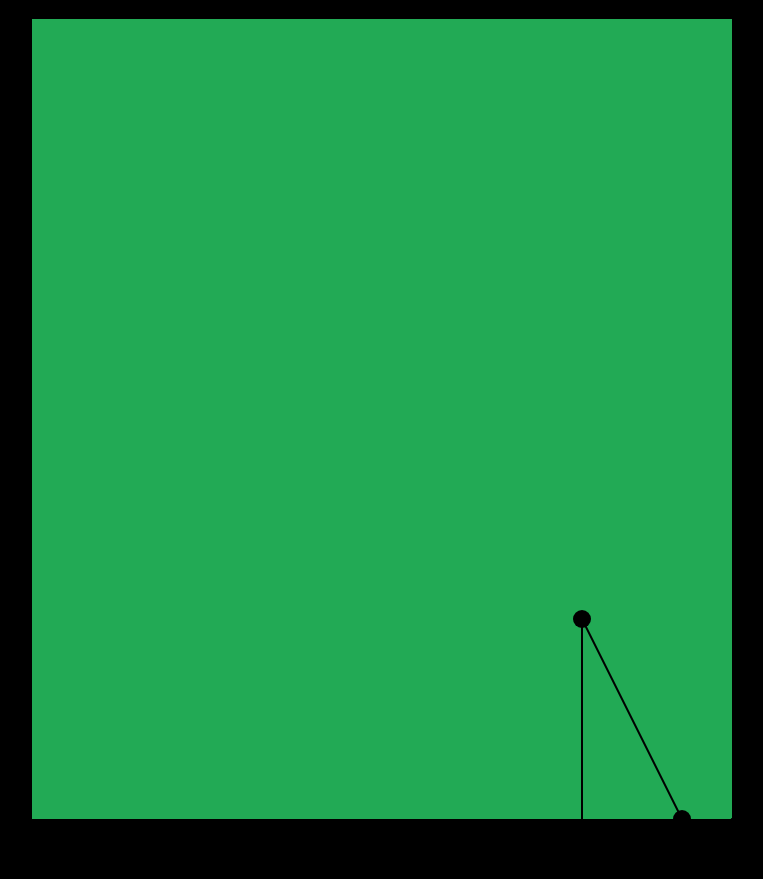
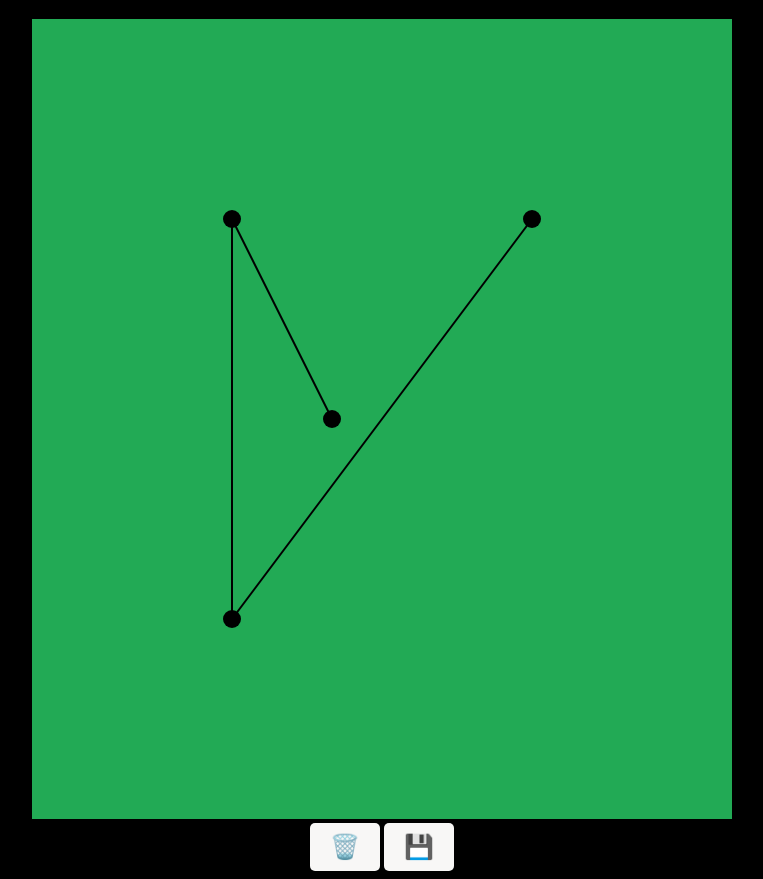
Before and after one commit to self1am/VirtualWorld, a plain HTML site: page index.html in a window 1280 px wide. Shown: the part 61-940 px from the top of the page, without its empty margins (258-1021 px from the left). Before the commit the page ends 892 px from the top, so only its background shows below. Drawn offline with Linux system fonts and the light colour scheme.

Commit message:
road generation: 1

```diff
--- a/index.html
+++ b/index.html
@@ -16,6 +16,8 @@
         <button onclick="removeRandomSegment()">Remove Segment</button>
         <button onclick="removeRandomPoint()">Remove Point</button>
         <button onclick="removeAll()">Remove All</button> -->
+        <button onclick="dispose()">🗑️</button>
+        <button onclick="save()">💾</button>
     </div>
 
     <script src="js/graphEditor.js"></script>
@@ -24,6 +26,8 @@
     <script src="js/math/graph.js"></script>
     <script src="js/primitives/point.js"></script>
     <script src="js/primitives/segment.js"></script>
+    <script src="js/primitives/polygon.js"></script>
+    <script src="js/primitives/envelope.js"></script>
     <script>
 
         // function removeAll(){
@@ -102,24 +106,30 @@
         const s2 = new Segment(p2,p3);
         const s3 = new Segment(p1,p4);
 
+        const graphString = localStorage.getItem("graph");
+        const graphInfo = graphString ? JSON.parse( graphString ) : null;
 
-        const graph = new Graph([p1, p2, p3, p4], [s1, s2, s3]);
+        const graph = graphInfo ? Graph.load(graphInfo) : new Graph([p1, p2, p3, p4], [s1, s2, s3]);
         const viewport = new Viewport(myCanvas);
         const graphEditor = new GraphEditor(viewport, graph);
 
         animate();
 
         function animate(){
-            ctx.clearRect(0, 0, myCanvas.width, myCanvas.height);
-            ctx.save();
-            ctx.translate(viewport.center.x, viewport.center.y);
-            ctx.scale(1 / viewport.zoom, 1 / viewport.zoom);
-            const offset = viewport.getOffset();
-            ctx.translate(offset.x, offset.y);
+            viewport.render();
             graphEditor.display();
-            ctx.restore();
+            // new Polygon(graph.points).draw(ctx);
+            new Envelope(graph.segments[0], 80).draw(ctx);
+            requestAnimationFrame(animate);
+        }
 
-            requestAnimationFrame(animate);
+
+        function dispose(){
+            graphEditor.dispose();
+        }
+
+        function save(){
+            localStorage.setItem("graph", JSON.stringify(graph));
         }
 
     </script>
--- a/js/graphEditor.js
+++ b/js/graphEditor.js
@@ -14,6 +14,12 @@ class GraphEditor {
         this.#addEventListeners();
     }
 
+    dispose(){
+        this.graph.dispose();
+        this.selected = null;
+        this.hovered = null;
+    }
+
     #addEventListeners(){
         this.canvas.addEventListener("mousedown", this.#handleMouseDown.bind(this));
         this.canvas.addEventListener("mousemove", this.#handleMouseMove.bind(this));
@@ -22,7 +28,7 @@ class GraphEditor {
     }
 
     #handleMouseMove(event){
-        this.mouse = this.viewport.getMouse(event);
+        this.mouse = this.viewport.getMouse(event, true);
         this.hovered = getNearestPoint(this.mouse, this.graph.points);
         if(this.dragging){
             this.selected.x = this.mouse.x;
--- a/js/math/graph.js
+++ b/js/math/graph.js
@@ -2,6 +2,16 @@ class Graph {
     constructor(points = [], segments = []){
         this.points = points;
         this.segments = segments;
+    }
+
+    static load(info){
+        const points = info.points.map((i) => new Point(i.x, i.y));
+        const segments = info.segments.map((i) => new Segment(
+            points.find((p) => p.equals(i.p1)),
+            points.find((p) => p.equals(i.p2))
+        ));
+
+        return new Graph(points, segments);
     }
 
     addPoint(point){
--- a/js/math/util.js
+++ b/js/math/util.js
@@ -30,3 +30,18 @@ function getTouchPosition(touch) {
       (touch.clientY - rect.top) / this.zoom
     );
   }
+
+function scale(p, scaler){
+    return new Point(p.x*scaler, p.y*scaler);
+}
+
+function translate(loc, angle, offset){
+    return new Point(
+        loc.x + Math.cos(angle) * offset,
+        loc.y + Math.sin(angle) * offset
+    );
+}
+
+function angle(p){
+    return Math.atan2(p.y, p.x);
+}
--- /dev/null
+++ b/js/primitives/envelope.js
@@ -0,0 +1,25 @@
+class Envelope{
+    constructor(skeleton, width){
+        this.skeleton = skeleton;
+        this.poly = this.#generatePolygon(width);
+    }
+
+    #generatePolygon(width){
+        const {p1, p2} = this.skeleton;
+
+        const radius = width/2;
+        const alpha = angle(subtract(p1,p2));
+        const alpha_cw = alpha + Math.PI/2;
+        const alphs_ccw = alpha - Math.PI/2;
+        const p1_ccw = translate(p1, alphs_ccw, radius);
+        const p2_ccw = translate(p2, alphs_ccw, radius);
+        const p1_cw = translate(p1, alpha_cw, radius);
+        const p2_cw = translate(p2, alpha_cw, radius);
+
+        return new Polygon(p1_ccw, p2_ccw, p2_cw, p1_cw);
+    }
+
+    draw(ctx){
+        this.poly.draw(ctx);
+    }
+}
--- /dev/null
+++ b/js/primitives/polygon.js
@@ -0,0 +1,19 @@
+class Polygon{
+    constructor(points){
+        this.points = points;
+    }
+
+    draw(ctx, {stroke = "blue", linewidth = 2, fill = "rgba(0, 0, 255, 0.3)"} = {}){
+        ctx.beginPath();
+        ctx.fillStyle = fill;
+        ctx.strokeStyle = stroke;
+        ctx.lineWidth = linewidth;
+        ctx.moveTo(this.points[0].x, this.points[0].y);
+        for(let i = 1; i < this.points.length; i++){
+            ctx.lineTo(this.points[i].x, this.points[i].y);
+        }
+        ctx.closePath();
+        ctx.fill();
+        ctx.stroke();
+    }
+}
--- a/js/viewport.js
+++ b/js/viewport.js
@@ -5,7 +5,7 @@ class Viewport{
 
         this.zoom = 1;
         this.center = new Point(canvas.width / 2, canvas.height / 2);
-        this.offset = new Point(0,0);
+        this.offset = scale(this.center, -1);
         this.drag = {
             start : new Point(0,0),
             end : new Point(0,0),
@@ -16,12 +16,23 @@ class Viewport{
         this.#addEventListeners();
     }
 
-    getMouse(event) {
-        if (event.touches) {
-          return this.getTouchPosition(event.touches[0]);
-        }
-        return new Point(event.offsetX / this.zoom, event.offsetY / this.zoom);
-      }
+    render(){
+        this.ctx.restore();
+        this.ctx.clearRect(0, 0, this.canvas.width, this.canvas.height);
+        this.ctx.save();
+        this.ctx.translate(this.center.x, this.center.y);
+        this.ctx.scale(1 / this.zoom, 1 / this.zoom);
+        const offset = this.getOffset();
+        this.ctx.translate(offset.x, offset.y);
+    }
+
+    getMouse(event, subtractDragOffset = false){
+        const p = new Point(
+            (event.offsetX - this.center.x) * this.zoom - this.offset.x,
+            (event.offsetY - this.center.y) * this.zoom - this.offset.y
+        );
+        return subtractDragOffset ? subtract(p, this.drag.offset) : p;
+    }
 
     getOffset(event){
         return add(this.offset, this.drag.offset);
--- a/style.css
+++ b/style.css
@@ -15,3 +15,18 @@ h1 {
 canvas {
     background-color: #2a5;
 }
+
+button {
+    background: #f8f7f6;
+    color: #fff;
+    font-size: 24px;
+    padding: 10px 20px;
+    text-decoration: none;
+    border-radius: 5px;
+    transition: backround 0.5s ease;
+    border: none;
+}
+
+button:hover {
+    background: #f8f7f6b8;
+}
```
